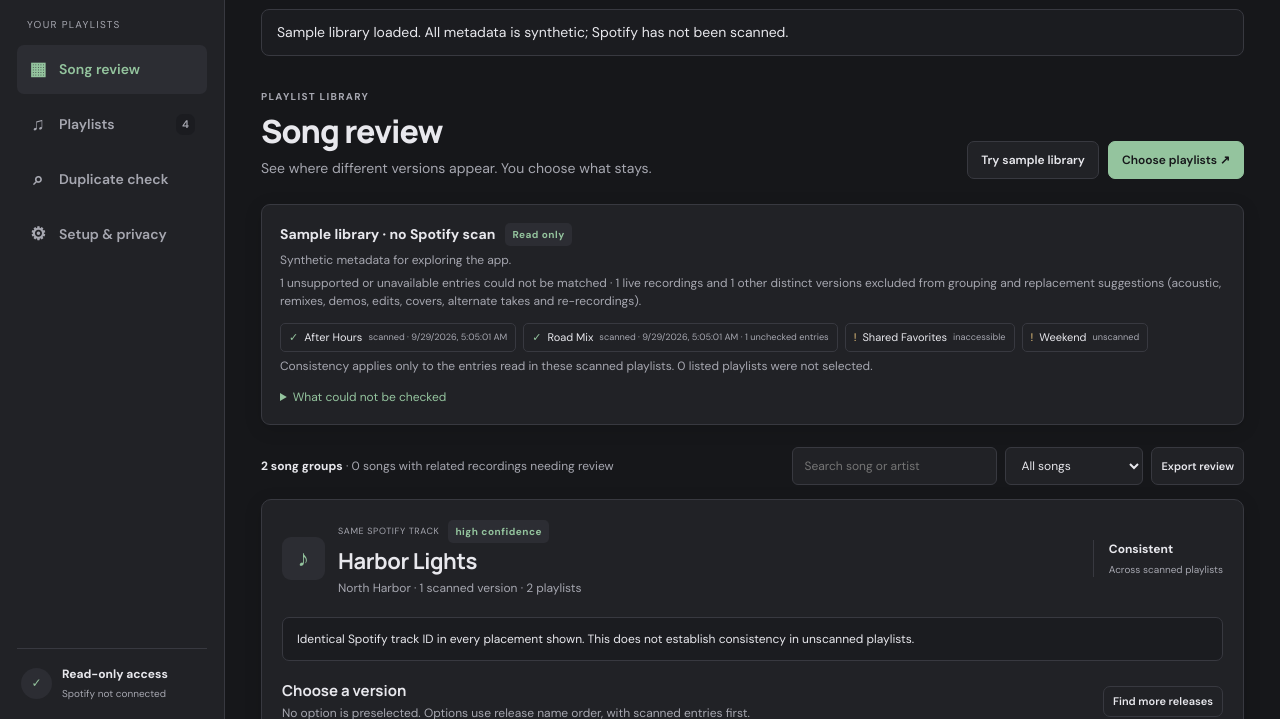
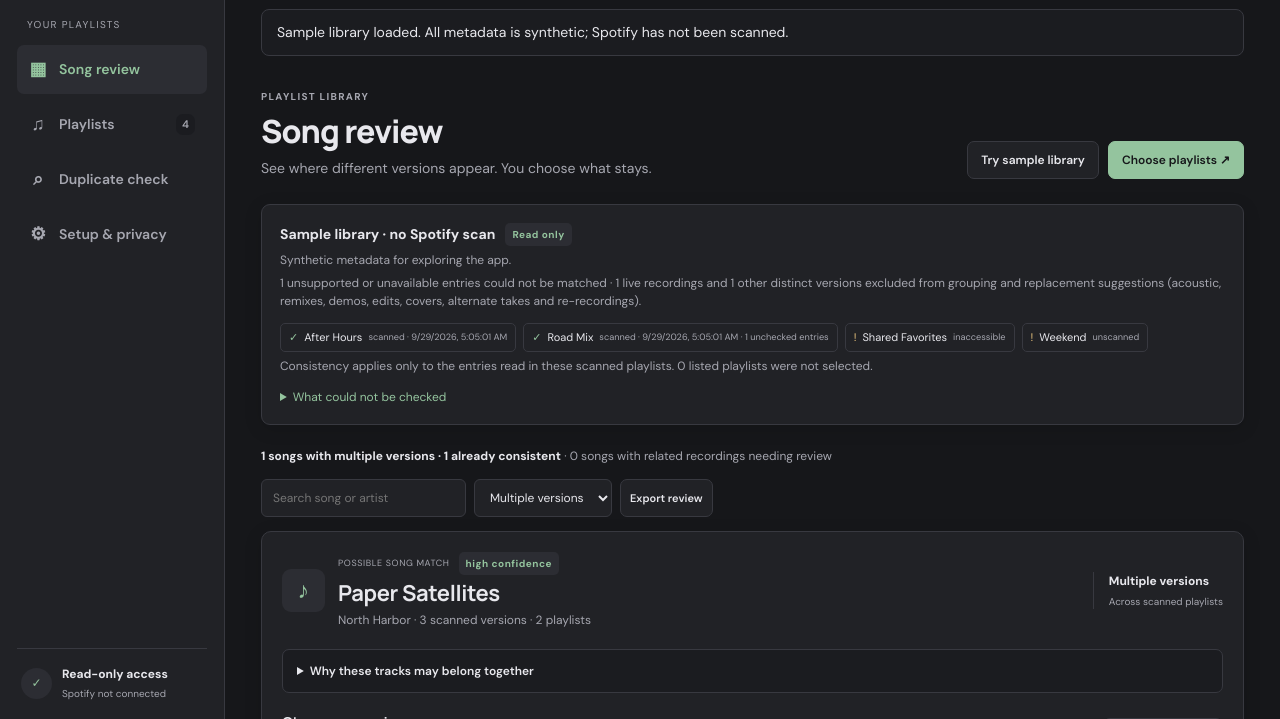
Before and after one commit to FallenG101/trackmark, a website with bundled scripts: page app/index.html in a window 1280 px wide. Both pictures are taken after a click on the button "Try sample library". Shown: the part 81-800 px from the top of the page. Built offline with nearby package versions, Linux system fonts and the light colour scheme; files whose address does not match are found by name.

Commit message:
Focus review on multiple versions and simplify consistent songs

```diff
--- a/app/app.js
+++ b/app/app.js
@@ -177,6 +177,8 @@ function groupCard(group) {
     playlistCount = new Set(
       group.tracks.flatMap((track) => track.locations.map((location) => location.playlistId)),
     ).size;
+  if (group.tracks.length === 1)
+    return `<article class="song-card"><div class="song-header"><div class="song-avatar" aria-hidden="true">✓</div><div class="song-title-group"><div class="song-label">ALREADY CONSISTENT</div><h2>${html(first.title)}</h2><p>${artists(first)} · Same Spotify track in ${playlistCount} scanned playlists</p></div></div><details class="evidence-panel"><summary>View release and playlist entries</summary>${trackDetails(first)}<p class="muted">No differing version was found in these scanned playlists. No replacement choice is needed. This does not establish consistency in unscanned playlists.</p></details>${relatedPanel(group)}</article>`;
   const catalog = catalogs.get(group.id),
     all = [
       ...[...group.tracks].sort(
@@ -277,7 +279,8 @@ function renderReview() {
         (filter === 'inconsistent' && entry.kind === 'group' && tracks.length > 1))
     );
   });
-  $('#result-count').textContent = `${review.groups.length} song groups`;
+  $('#result-count').textContent =
+    `${review.groups.filter((group) => group.tracks.length > 1).length} songs with multiple versions · ${review.groups.filter((group) => group.tracks.length === 1).length} already consistent`;
   $('#review-detail').textContent =
     `· ${review.uncertainSongs.filter((item) => !dismissed.has(item.trackIds.join('|'))).length} ${review.uncertainSongs.filter((item) => !dismissed.has(item.trackIds.join('|'))).length === 1 ? 'song' : 'songs'} with related recordings needing review`;
   const count = Math.ceil(items.length / 10);
--- a/app/index.html
+++ b/app/index.html
@@ -82,7 +82,7 @@
               >Filter groups</label
             ><select id="song-filter">
               <option value="all">All songs</option>
-              <option value="inconsistent">Multiple versions</option>
+              <option value="inconsistent" selected>Multiple versions</option>
               <option value="consistent">Consistent</option>
               <option value="uncertain">Needs review</option></select
             ><button id="export" class="button compact" disabled>Export review</button>
@@ -226,10 +226,8 @@
           </p>
         </div>
       </section>
-      <footer class="page-footer">
-        Trackmark · Matches are proposals, not guarantees.
-      </footer>
+      <footer class="page-footer">Trackmark · Matches are proposals, not guarantees.</footer>
     </main>
-    <script type="module" src="./app.js?v=20260929-4"></script>
+    <script type="module" src="./app.js?v=20260929-5"></script>
   </body>
 </html>
```
